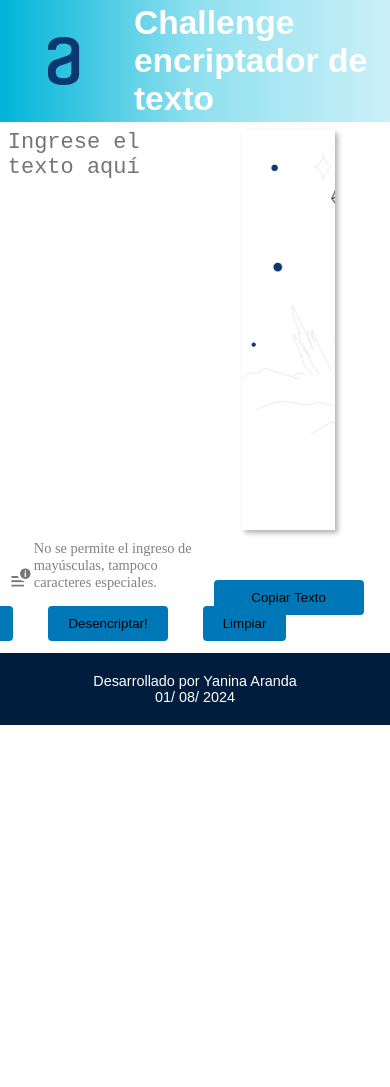
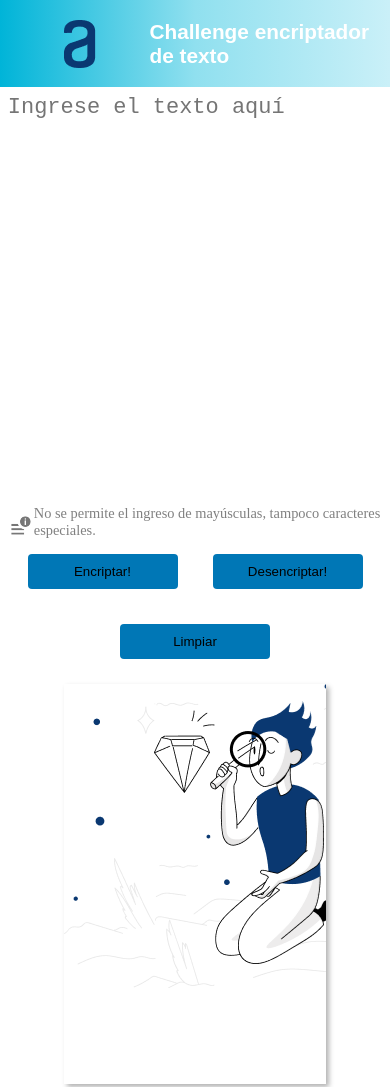
Before and after one commit to Yanina-Aranda/encriptador-de-texto-html-css-js, a plain HTML site: page index.html in a window 390 px wide. Shown: the top 1087 px of the page. Before the commit the page ends 844 px from the top, so only its background shows below. Drawn offline with Linux system fonts and the light colour scheme.

Commit message:
Agregando estilos responsivos con css

```diff
--- a/styles/style.css
+++ b/styles/style.css
@@ -124,3 +124,35 @@ button:hover {
     padding: 20px;
     text-align: center;
 }
+
+@media (max-width: 1200px) {
+
+    .header{
+         padding: 5%;
+    }
+
+    h1 {
+        font-size: 1.3em;
+    }
+
+    .container {
+        flex-direction: column;
+        gap: 20px;
+    }
+
+    .container-section-principal {
+        width: auto;
+    }
+
+    .buttons {
+        flex-wrap: wrap;
+    }
+
+    .container-section-secundaria {
+        width: auto;
+    }
+
+    .outputText {
+        width: 70%;
+    }
+}
```
